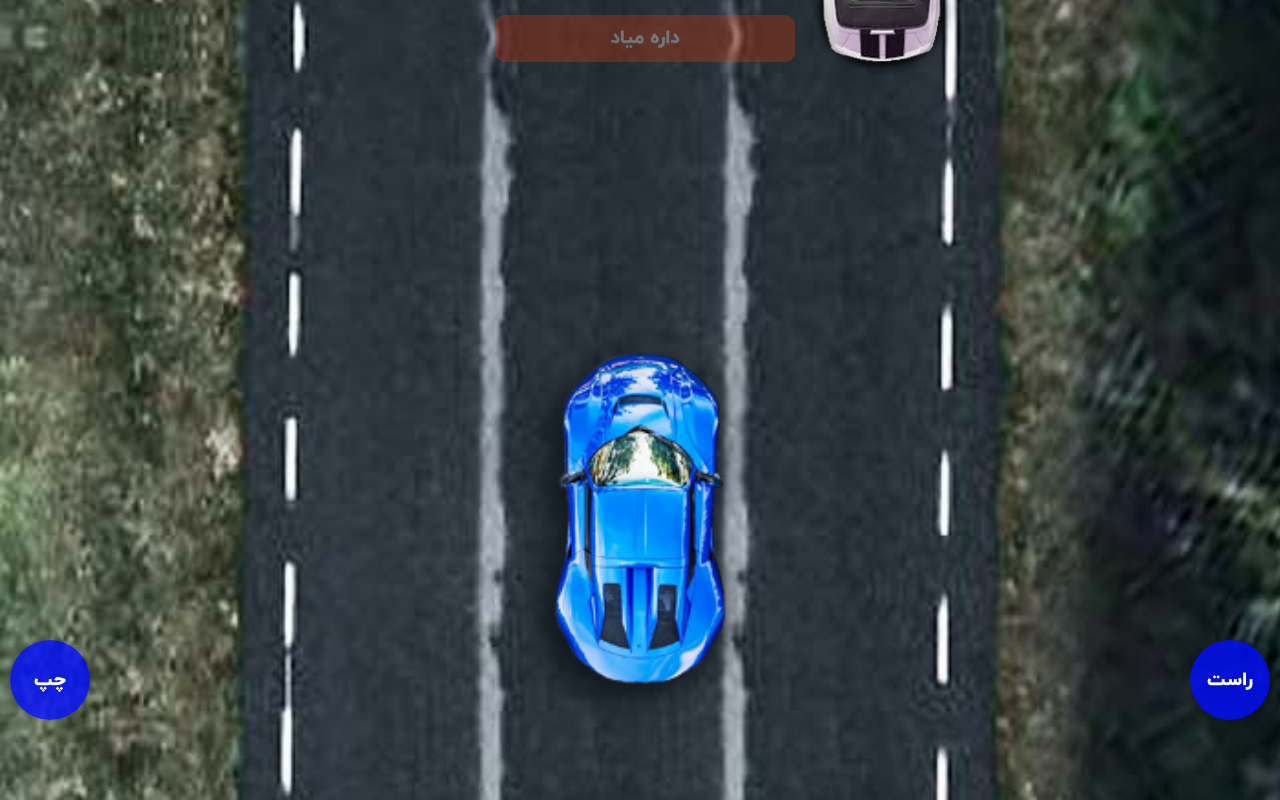
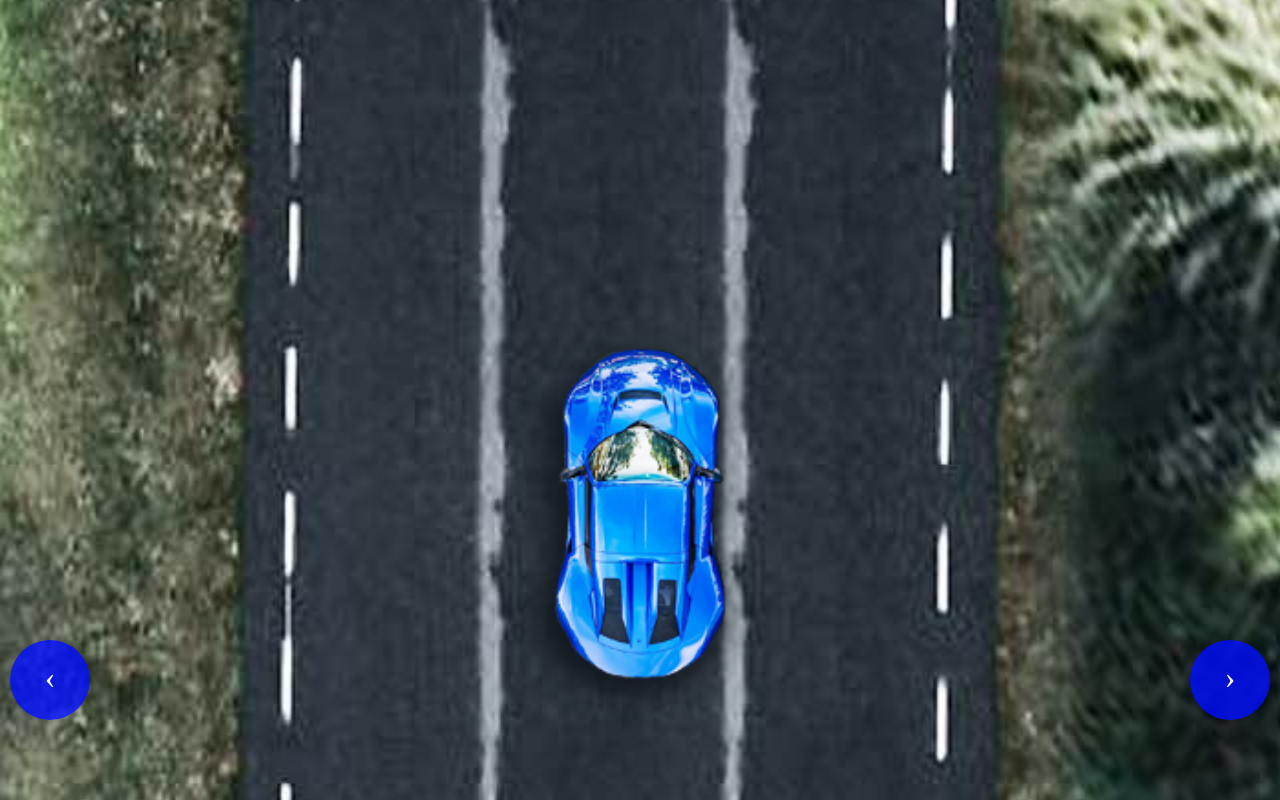
Before and after one commit to mohammadhosseinmoradi/fastDriving, a plain HTML site: page index.html in a window 1280 px wide. Drawn offline with Linux system fonts and the light colour scheme.

Commit message:
Improve the game and its documentation.

```diff
--- a/index.html
+++ b/index.html
@@ -52,7 +52,7 @@
             border: none;
             color: white;
             transition: 0.2s ease;
-            font-size: 1.2em;
+            font-size: 2em;
             box-shadow: 0 2px 8px rgba(0, 0, 0, 0.3);
         }
 
@@ -103,13 +103,17 @@
     <img id="e1" src="assets/graphic/e2.png" alt="e1">
     <img id="e2" src="assets/graphic/e2.png" alt="e2">
     <img id="c" src="assets/graphic/c1.png" alt="My Car">
-    <button onclick="goLeft()" id="goLeft">چپ</button>
-    <button onclick="goRight()" id="goRight">راست</button>
+    <button onclick="goLeft()" id="goLeft">&#x2039;</button>
+    <button onclick="goRight()" id="goRight">&#x203A;</button>
+    <div>
+        <p></p>
+        <p></p>
+    </div>
 </div>
 
 
 <script>
-
+    // Library -------------------------------------------------------------------------------------------
     class MotionElement {
         element;
 
@@ -142,7 +146,7 @@
         stepY = 0;
         updateX = 0;
         updateY = 0;
-        speed = 10;
+        speed = 1;
         id;
         timer = false;
         motionElement;
@@ -200,6 +204,14 @@
             this.frame();
         }
 
+        translateBySpeed(updateX, updateY, speed) {
+            this.speed = speed;
+            this.updateX += updateX;
+            this.updateY += updateY;
+            this.timer = true;
+            this.frame();
+        }
+
     }
 
     class Transforms {
@@ -228,12 +240,26 @@
             }
         }
 
+        translateBySpeed(updateX, updateY, speed) {
+            for (let i = 0; i < this.index; i++) {
+                this.TransformObjects[i].translateBySpeed(updateX, updateY, speed);
+            }
+        }
+
         translateByID(updateX, updateY, id) {
             for (let i = 0; i < this.index; i++) {
                 if (this.TransformObjects[i].getID() === id)
                     this.TransformObjects[i].translate(updateX, updateY);
             }
         }
+
+        translateByIDAndSpeed(updateX, updateY, id, speed) {
+            for (let i = 0; i < this.index; i++) {
+                if (this.TransformObjects[i].getID() === id)
+                    this.TransformObjects[i].translateBySpeed(updateX, updateY, speed);
+            }
+        }
+
 
         runPerFrame() {
             for (let i = 0; i < this.index; i++) {
@@ -244,22 +270,24 @@
         }
     }
 
+
+    // Objects definition in game ----------------------------------------------------------------------------
     let gameBar = document.getElementById("game");
     let car = document.getElementById("c");
     let r1 = document.getElementById("r1");
     let r2 = document.getElementById("r2");
     let e1 = document.getElementById("e1");
     let e2 = document.getElementById("e2");
-
     let infoBox = document.getElementById("info-box");
 
-
+    // Motion objects definition in game ----------------------------------------------------------------------
     let motionCar = new MotionElement(car);
     let motionR1 = new MotionElement(r1);
     let motionR2 = new MotionElement(r2);
     let motionE1 = new MotionElement(e1);
     let motionE2 = new MotionElement(e2);
 
+    // Transforms object definition ----------------------------------------------------------------------------
     let ts = new Transforms(5);
     ts.addTransformObject(motionCar, "car");
     ts.addTransformObject(motionR1, "r1");
@@ -267,6 +295,7 @@
     ts.addTransformObject(motionE1, "e1");
     ts.addTransformObject(motionE2, "e2");
 
+    // Play library function  --------------------------------------------------------------------------------
     runPerFrame();
 
     function runPerFrame() {
@@ -274,14 +303,21 @@
         setTimeout(runPerFrame, 1);
     }
 
-    let replace = false;
+    // step value for move per frame.
+    let speedStep = 100;
+    // counter for level design.
+    let counter = 1000;
+    // Game level.
+    let level = 0;
 
-    let speedStep = 10;
-    let counter = 1000;
-    function run() {
-        ts.translateByID(0, -speedStep, "car");
-        ts.translate(0, speedStep);
+    // play function for play game.
+    function play() {
+        // moving my car.
+        ts.translateByIDAndSpeed(0, -speedStep, "car", 5);
+        // Camera simulation.
+        ts.translateBySpeed(0, speedStep, 1);
 
+        // Road simulation.
         if (motionR1.getY() >= window.innerHeight) {
             motionR1.setY(motionR2.getY() - r1.offsetHeight + 10);
         }
@@ -289,7 +325,14 @@
             motionR2.setY(motionR1.getY() - r2.offsetHeight + 10);
         }
 
-        // enemy initials
+        // Initializing enemy
+        enemyInits();
+
+        setTimeout(play, 50);
+    }
+
+    // enemyInits function for initials enemy.
+    function enemyInits() {
         let random = Math.floor(Math.random() * 25);
 
         if (random === 10) {
@@ -299,41 +342,44 @@
                 if (random2 === 5) {
                     motionE1.setX(getCenterPositionForCar(e1));
                     motionE1.setY(-e1.offsetHeight - 1000);
-                    showInfo();
+                    showInfo("از وسط داره میاد");
                 }
                 //left
                 if (random2 === 2) {
                     motionE1.setX(getLeftPositionForCar(e1));
                     motionE1.setY(-e1.offsetHeight - 1000);
-                    showInfo();
+                    showInfo("از چپ داره میاد");
                 }
                 //right
                 if (random2 === 7) {
                     motionE1.setX(getRightPositionForCar(e1));
                     motionE1.setY(-e1.offsetHeight - 1000);
-                    showInfo();
+                    showInfo("از راست داره میاد");
                 }
             }
         }
-
-        counter--;
-        setTimeout(run, 1);
     }
 
-
-    window.addEventListener('DOMContentLoaded', (event) => {
-        setTimeout(initials, 1000);
-    });
-
-    function showInfo() {
+    // Showing message text on top.
+    function showInfo(messageText) {
         infoBox.style.opacity = "1";
+        infoBox.innerHTML = messageText;
+        // hiding message box after specified time.
         setTimeout(hideInfo, 2000);
     }
 
+    // Hiding message text on top.
     function hideInfo() {
         infoBox.style.opacity = "0";
     }
 
+    // Document loaded.
+    window.addEventListener('DOMContentLoaded', (event) => {
+        // when document fully loaded initialises game objects.
+        setTimeout(initials, 1000);
+    });
+
+    // Initialising objects in game.
     function initials() {
         gameBar.style.height = window.innerHeight + "px";
 
@@ -344,43 +390,49 @@
         motionCar.setX(getCenterPositionForCar(car));
 
 
-        e1.style.width = gameBar.offsetWidth / 5 + 30 + "px";
-        e2.style.width = gameBar.offsetWidth / 5 + 30 + "px";
+        e1.style.width = gameBar.offsetWidth / 5 + 15 + "px";
+        e2.style.width = gameBar.offsetWidth / 5 + 15 + "px";
         motionE1.setY(window.innerHeight);
         motionE2.setY(window.innerHeight);
 
-        run();
+        // Start the game.
+        play();
     }
 
-    function getCenterPositionForCar(element) {
-        return (window.innerWidth / 2) - element.offsetWidth / 2 - 10;
+    // Getting suitable position for car object.
+    function getCenterPositionForCar(carElement) {
+        return (window.innerWidth / 2) - carElement.offsetWidth / 2 - 10;
     }
 
-    function getLeftPositionForCar(element) {
-        return getCenterPositionForCar(element) - getLeftRightStep();
+    function getLeftPositionForCar(carElement) {
+        return getCenterPositionForCar(carElement) - getLeftRightStep();
     }
 
-    function getRightPositionForCar(element) {
-        return getCenterPositionForCar(element) + getLeftRightStep();
+    function getRightPositionForCar(carElement) {
+        return getCenterPositionForCar(carElement) + getLeftRightStep();
     }
 
+    // Getting left or right step space for move object.
     function getLeftRightStep() {
         return (window.innerWidth / 5 - 8);
     }
 
-    let x = getLeftRightStep();
-    let i = 2;
+    // left or right step space
+    let leftRightStep = getLeftRightStep();
+    // For store my car position (Left = 1, Middle = 2, Right = 3).
+    let carPosition = 2;
+
     function goLeft() {
-        if (i !== 1) {
-            ts.translateByID(-x, 0, "car");
-            i -= 1;
+        if (carPosition !== 1) {
+            ts.translateByID(-leftRightStep, 0, "car");
+            carPosition -= 1;
         }
     }
 
     function goRight() {
-        if (i !== 3) {
-            ts.translateByID(x, 0, "car");
-            i += 1;
+        if (carPosition !== 3) {
+            ts.translateByID(leftRightStep, 0, "car");
+            carPosition += 1;
         }
     }
 
```
